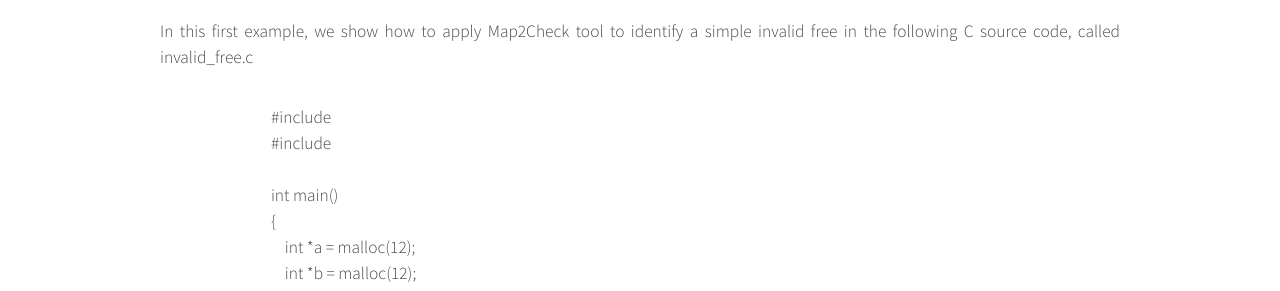
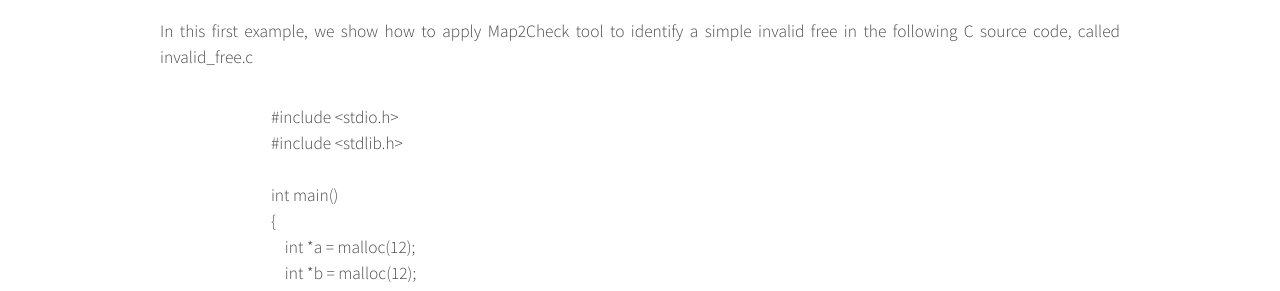
Before and after one commit to map2check/map2check.github.io, a Jekyll site: the page built from documentation.html, in a window 1280 px wide. Shown: the part 855-1146 px from the top of the page. Built offline with Jekyll 4.4.1, drawn with Linux system fonts in a browser that asks for light colours; some of the changed text lies outside the part shown.

Commit message:
Minor changes

```diff
--- a/documentation.html
+++ b/documentation.html
@@ -48,8 +48,8 @@
                             </p>
                             <figure>
                                 <pre class="prettyprint linenums">
-                                #include <stdio.h>
-                                #include <stdlib.h>
+                                #include &lt;stdio.h&gt;
+                                #include &lt;stdlib.h&gt;
 
                                 int main()
                                 {
@@ -63,7 +63,6 @@
                                     free(a);
                                 }
                                 </pre>
-
                             </figure>
                             <p style="text-align:justify">
                             Map2Check should be called in the installation directory as follows:
```
Also changed, not shown: assets/css/style.css (line endings or trailing spaces).
